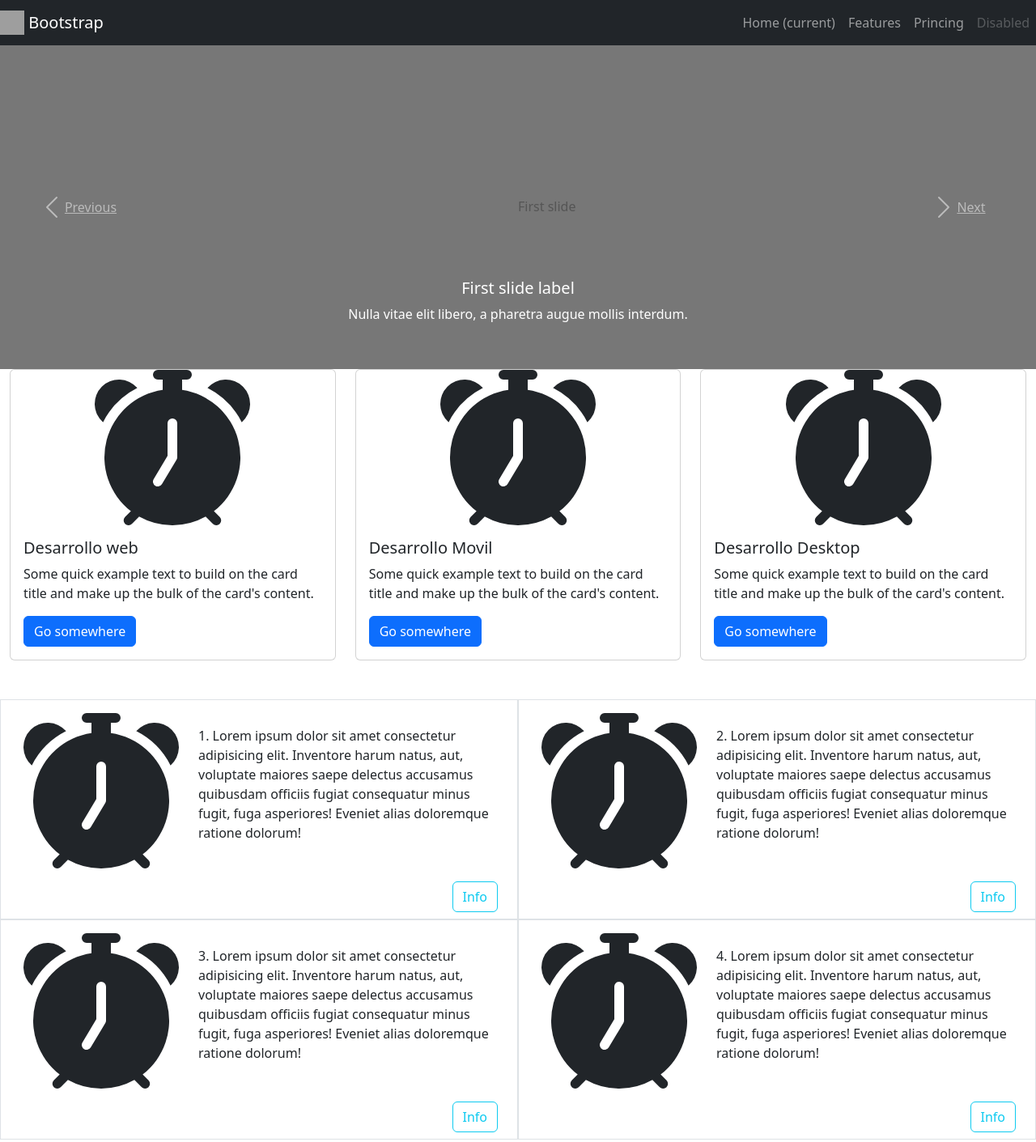
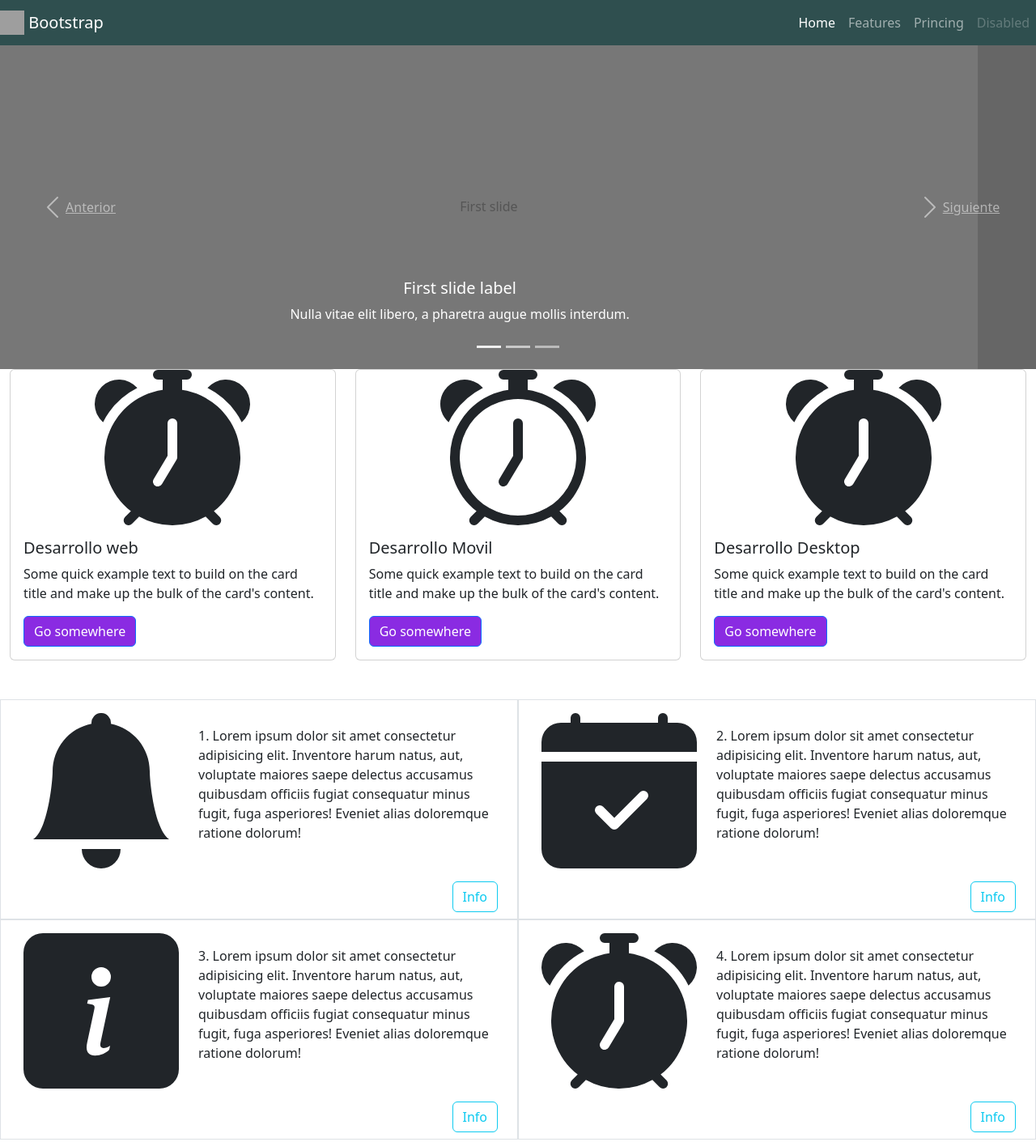
Before and after one commit to IngSneiderPineda/demo_boostrap, a plain HTML site: page index.html in a window 1280 px wide. Shown: the top 1411 px of the page at 81% size. Drawn offline with nearby package versions, Linux system fonts and the light colour scheme; grey boxes are pictures that could not be loaded.

Commit message:
completado boostrap

```diff
--- a/index.html
+++ b/index.html
@@ -9,14 +9,14 @@
 </head>
 <body>
     <!--logo y menu de navegación-->
-    <nav class="navbar navbar-expand-lg sticky-top navbar-dark bg-dark">
+    <nav class="navbar navbar-expand-lg sticky-top navbar-dark bg-dark" style="background-color: darkslategray !important;">
         <a class="navbar-brand" href="#">
             <img src="https://getbootstrap.com/docs/4.5/assets/brand/bootstrap-solid.svg" width="30" height="30" class="d-inline-block align-top" alt=" " loading="lazy"> Bootstrap
         </a>
         <div class="collapse navbar-collapse justify-content-end" id="navbarNav">
             <ul class="navbar-nav">
-                <li class="nav-item active">
-                    <a class="nav-link" href="#">Home <span class="sr-only">(current)</span></a>
+                <li class="nav-item">
+                    <a class="nav-link active" href="#">Home</a>
                 </li>
                 <li class="nav-item">
                     <a class="nav-link" href="#">Features</a>
@@ -32,11 +32,11 @@
     </nav>
 
     <!--carrusel de imagenes principal-->
-    <div id="carouselExampleCaptions" class="carousel slide" data-ride="carousel">
+    <div id="carouselExampleCaptions" class="carousel slide" data-bs-ride="carousel">
         <ol class="carousel-indicators">
-            <li data-target="#carouselExampleCaptions" data-slide-to="0" class="active"></li>
-            <li data-target="#carouselExampleCaptions" data-slide-to="1" class=""></li>
-            <li data-target="#carouselExampleCaptions" data-slide-to="2" class=""></li>
+            <li data-bs-target="#carouselExampleCaptions" data-bs-slide-to="0" class="active"></li>
+            <li data-bs-target="#carouselExampleCaptions" data-bs-slide-to="1" class=""></li>
+            <li data-bs-target="#carouselExampleCaptions" data-bs-slide-to="2" class=""></li>
         </ol>
         <div class="carousel-inner">
             <div class="carousel-item active">
@@ -73,13 +73,13 @@
                 </div>
             </div>
         </div>
-        <a class="carousel-control-prev" href="#carouselExampleCaptions" role="button" data-slide="prev">
+        <a class="carousel-control-prev" href="#carouselExampleCaptions" role="button" data-bs-slide="prev">
             <span class="carousel-control-prev-icon" aria-hidden="true"></span>
-            <span class="sr-only">Previous</span>
+            <span class="sr-only">Anterior</span>
         </a>
-        <a class="carousel-control-next" href="#carouselExampleCaptions" role="button" data-slide="next">
+        <a class="carousel-control-next" href="#carouselExampleCaptions" role="button" data-bs-slide="next">
             <span class="carousel-control-next-icon" aria-hidden="true"></span>
-            <span class="sr-only">Next</span>
+            <span class="sr-only">Siguiente</span>
         </a>
     </div>
 
@@ -97,7 +97,7 @@
                     <div class="card-body">
                         <h5 class="card-title">Desarrollo web</h5>
                         <p class="card-text">Some quick example text to build on the card title and make up the bulk of the card's content.</p>
-                        <a href="#" class="btn btn-primary">Go somewhere</a>
+                        <a href="#" class="btn btn-primary" style="background-color: blueviolet;">Go somewhere</a>
                     </div>
                 </div>
             </div>
@@ -105,14 +105,15 @@
             <div class="col-sm-6 col-xs-12 col-lg-4">
                 <div class="card">
                     <div class="d-flex justify-content-center">
-                        <svg width="12em" height="12em" viewBox="0 0 16 16" class="bi bi-alarm-fill" fill="currentColor" xmlns="http://www.w3.org/2000/svg">
-                            <path fill-rule="evenodd" d="M6 .5a.5.5 0 0 1 .5-.5h3a.5.5 0 0 1 0 1H9v1.07a7.001 7.001 0 0 1 3.274 12.474l.601.602a.5.5 0 0 1-.707.708l-.746-.746A6.97 6.97 0 0 1 8 16a6.97 6.97 0 0 1-3.422-.892l-.746.746a.5.5 0 0 1-.707-.708l.602-.602A7.001 7.001 0 0 1 7 2.07V1h-.5A.5.5 0 0 1 6 .5zM.86 5.387A2.5 2.5 0 1 1 4.387 1.86 8.035 8.035 0 0 0 .86 5.387zM11.613 1.86a2.5 2.5 0 1 1 3.527 3.527 8.035 8.035 0 0 0-3.527-3.527zM8.5 5.5a.5.5 0 0 0-1 0v3.362l-1.429 2.38a.5.5 0 1 0 .858.515l1.5-2.5A.5.5 0 0 0 8.5 9V5.5z" />
+                        <svg xmlns="http://www.w3.org/2000/svg" width="12em" height="12em" fill="currentColor" class="bi bi-alarm" viewBox="0 0 16 16">
+                            <path d="M8.5 5.5a.5.5 0 0 0-1 0v3.362l-1.429 2.38a.5.5 0 1 0 .858.515l1.5-2.5A.5.5 0 0 0 8.5 9V5.5z"/>
+                            <path d="M6.5 0a.5.5 0 0 0 0 1H7v1.07a7.001 7.001 0 0 0-3.273 12.474l-.602.602a.5.5 0 0 0 .707.708l.746-.746A6.97 6.97 0 0 0 8 16a6.97 6.97 0 0 0 3.422-.892l.746.746a.5.5 0 0 0 .707-.708l-.601-.602A7.001 7.001 0 0 0 9 2.07V1h.5a.5.5 0 0 0 0-1h-3zm1.038 3.018a6.093 6.093 0 0 1 .924 0 6 6 0 1 1-.924 0zM0 3.5c0 .753.333 1.429.86 1.887A8.035 8.035 0 0 1 4.387 1.86 2.5 2.5 0 0 0 0 3.5zM13.5 1c-.753 0-1.429.333-1.887.86a8.035 8.035 0 0 1 3.527 3.527A2.5 2.5 0 0 0 13.5 1z"/>
                         </svg>
                     </div>
                     <div class="card-body">
                         <h5 class="card-title">Desarrollo Movil</h5>
                         <p class="card-text">Some quick example text to build on the card title and make up the bulk of the card's content.</p>
-                        <a href="#" class="btn btn-primary">Go somewhere</a>
+                        <a href="#" class="btn btn-primary" style="background-color: blueviolet;">Go somewhere</a>
                     </div>
                 </div>
             </div>
@@ -127,7 +128,7 @@
                     <div class="card-body">
                         <h5 class="card-title">Desarrollo Desktop</h5>
                         <p class="card-text">Some quick example text to build on the card title and make up the bulk of the card's content.</p>
-                        <a href="#" class="btn btn-primary">Go somewhere</a>
+                        <a href="#" class="btn btn-primary" style="background-color: blueviolet;">Go somewhere</a>
                     </div>
                 </div>
             </div>
@@ -142,8 +143,8 @@
             <div class="col-lg-6 col-xs-12 border">
                 <div class="d-flex justify-content-center align-items-center">
                     <div class="p-3">
-                        <svg width="12em" height="12em" viewBox="0 0 16 16" class="bi bi-alarm-fill" fill="currentColor" xmlns="http://www.w3.org/2000/svg">
-                            <path fill-rule="evenodd" d="M6 .5a.5.5 0 0 1 .5-.5h3a.5.5 0 0 1 0 1H9v1.07a7.001 7.001 0 0 1 3.274 12.474l.601.602a.5.5 0 0 1-.707.708l-.746-.746A6.97 6.97 0 0 1 8 16a6.97 6.97 0 0 1-3.422-.892l-.746.746a.5.5 0 0 1-.707-.708l.602-.602A7.001 7.001 0 0 1 7 2.07V1h-.5A.5.5 0 0 1 6 .5zM.86 5.387A2.5 2.5 0 1 1 4.387 1.86 8.035 8.035 0 0 0 .86 5.387zM11.613 1.86a2.5 2.5 0 1 1 3.527 3.527 8.035 8.035 0 0 0-3.527-3.527zM8.5 5.5a.5.5 0 0 0-1 0v3.362l-1.429 2.38a.5.5 0 1 0 .858.515l1.5-2.5A.5.5 0 0 0 8.5 9V5.5z" />
+                        <svg xmlns="http://www.w3.org/2000/svg" width="12em" height="12em" fill="currentColor" class="bi bi-bell-fill" viewBox="0 0 16 16">
+                            <path d="M8 16a2 2 0 0 0 2-2H6a2 2 0 0 0 2 2zm.995-14.901a1 1 0 1 0-1.99 0A5.002 5.002 0 0 0 3 6c0 1.098-.5 6-2 7h14c-1.5-1-2-5.902-2-7 0-2.42-1.72-4.44-4.005-4.901z"/>
                         </svg>
                     </div>
                     <div class="p-2">
@@ -158,8 +159,8 @@
             <div class="col-lg-6 col-xs-12 border">
                 <div class="d-flex justify-content-center align-items-center">
                     <div class="p-3">
-                        <svg width="12em" height="12em" viewBox="0 0 16 16" class="bi bi-alarm-fill" fill="currentColor" xmlns="http://www.w3.org/2000/svg">
-                            <path fill-rule="evenodd" d="M6 .5a.5.5 0 0 1 .5-.5h3a.5.5 0 0 1 0 1H9v1.07a7.001 7.001 0 0 1 3.274 12.474l.601.602a.5.5 0 0 1-.707.708l-.746-.746A6.97 6.97 0 0 1 8 16a6.97 6.97 0 0 1-3.422-.892l-.746.746a.5.5 0 0 1-.707-.708l.602-.602A7.001 7.001 0 0 1 7 2.07V1h-.5A.5.5 0 0 1 6 .5zM.86 5.387A2.5 2.5 0 1 1 4.387 1.86 8.035 8.035 0 0 0 .86 5.387zM11.613 1.86a2.5 2.5 0 1 1 3.527 3.527 8.035 8.035 0 0 0-3.527-3.527zM8.5 5.5a.5.5 0 0 0-1 0v3.362l-1.429 2.38a.5.5 0 1 0 .858.515l1.5-2.5A.5.5 0 0 0 8.5 9V5.5z" />
+                        <svg xmlns="http://www.w3.org/2000/svg" width="12em" height="12em" fill="currentColor" class="bi bi-calendar-check-fill" viewBox="0 0 16 16">
+                            <path d="M4 .5a.5.5 0 0 0-1 0V1H2a2 2 0 0 0-2 2v1h16V3a2 2 0 0 0-2-2h-1V.5a.5.5 0 0 0-1 0V1H4V.5zM16 14V5H0v9a2 2 0 0 0 2 2h12a2 2 0 0 0 2-2zm-5.146-5.146-3 3a.5.5 0 0 1-.708 0l-1.5-1.5a.5.5 0 0 1 .708-.708L7.5 10.793l2.646-2.647a.5.5 0 0 1 .708.708z"/>
                         </svg>
                     </div>
                     <div class="p-2">
@@ -176,8 +177,8 @@
             <div class="col-lg-6 col-xs-12 border">
                 <div class="d-flex justify-content-center align-items-center">
                     <div class="p-3">
-                        <svg width="12em" height="12em" viewBox="0 0 16 16" class="bi bi-alarm-fill" fill="currentColor" xmlns="http://www.w3.org/2000/svg">
-                            <path fill-rule="evenodd" d="M6 .5a.5.5 0 0 1 .5-.5h3a.5.5 0 0 1 0 1H9v1.07a7.001 7.001 0 0 1 3.274 12.474l.601.602a.5.5 0 0 1-.707.708l-.746-.746A6.97 6.97 0 0 1 8 16a6.97 6.97 0 0 1-3.422-.892l-.746.746a.5.5 0 0 1-.707-.708l.602-.602A7.001 7.001 0 0 1 7 2.07V1h-.5A.5.5 0 0 1 6 .5zM.86 5.387A2.5 2.5 0 1 1 4.387 1.86 8.035 8.035 0 0 0 .86 5.387zM11.613 1.86a2.5 2.5 0 1 1 3.527 3.527 8.035 8.035 0 0 0-3.527-3.527zM8.5 5.5a.5.5 0 0 0-1 0v3.362l-1.429 2.38a.5.5 0 1 0 .858.515l1.5-2.5A.5.5 0 0 0 8.5 9V5.5z" />
+                        <svg xmlns="http://www.w3.org/2000/svg" width="12em" height="12em" fill="currentColor" class="bi bi-info-square-fill" viewBox="0 0 16 16">
+                            <path d="M0 2a2 2 0 0 1 2-2h12a2 2 0 0 1 2 2v12a2 2 0 0 1-2 2H2a2 2 0 0 1-2-2V2zm8.93 4.588-2.29.287-.082.38.45.083c.294.07.352.176.288.469l-.738 3.468c-.194.897.105 1.319.808 1.319.545 0 1.178-.252 1.465-.598l.088-.416c-.2.176-.492.246-.686.246-.275 0-.375-.193-.304-.533L8.93 6.588zM8 5.5a1 1 0 1 0 0-2 1 1 0 0 0 0 2z"/>
                         </svg>
                     </div>
                     <div class="p-2">
```
